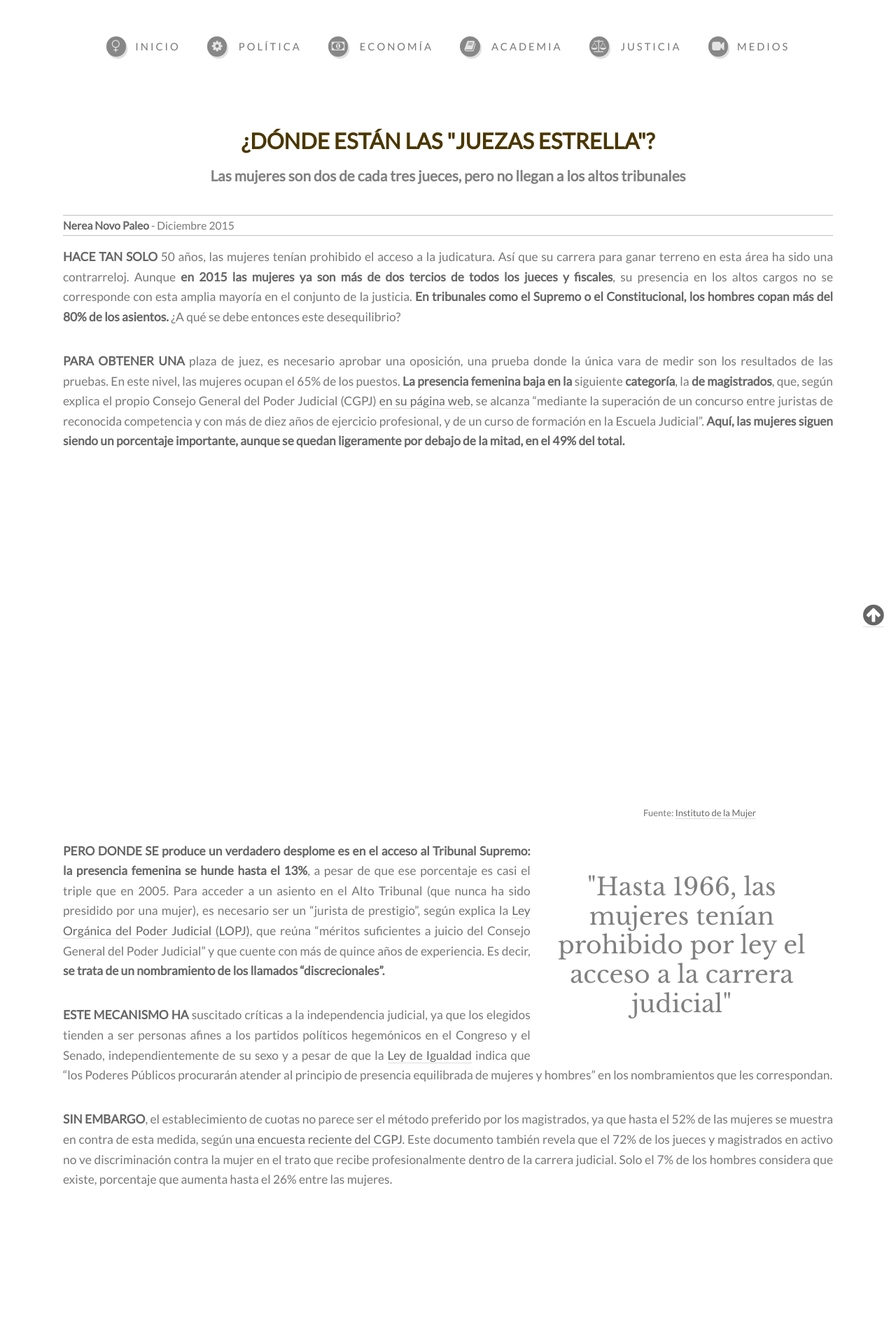
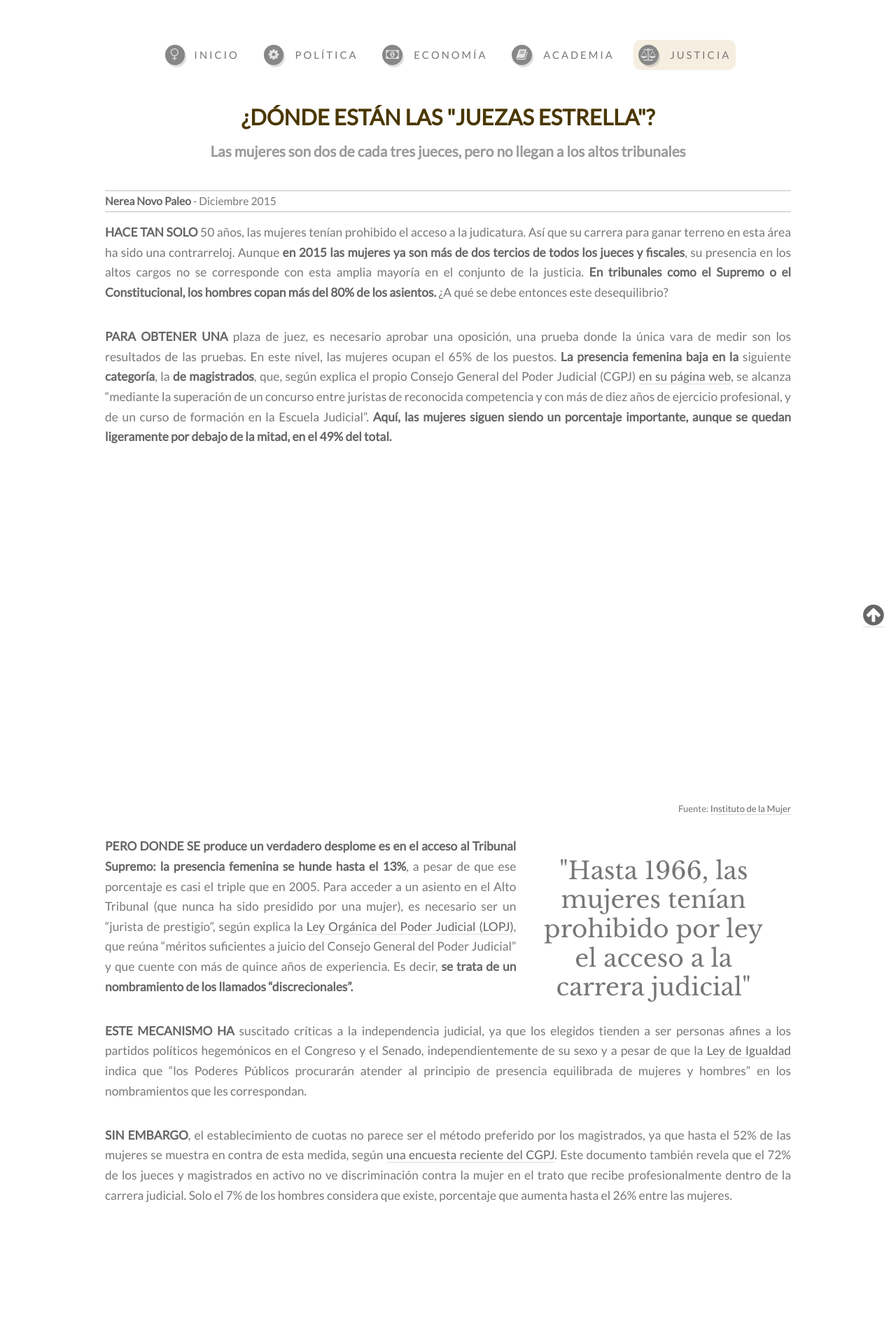
Before and after one commit to medialab-prado/3tpd-mapa-poder-femenino, a Jekyll site: the page built from justicia/carrera_judicial.html, in a window 1280 px wide. Shown: the top 1920 px of the page at 70% size. Built offline with Jekyll 4.4.1, drawn with Linux system fonts in a browser that asks for light colours.

Commit message:
En el menú se marca la opción seleccionada. Se agregó el video!!!. Ajustes en el ancho del container

```diff
--- a/_includes/menu.html
+++ b/_includes/menu.html
@@ -2,7 +2,7 @@
   <nav id="nav">
     <ul>
       <li><a class="icon fa-venus" href="{{ site.baseurl }}/index.html"><span>Inicio</span></a></li>
-      <li><a class="icon fa-cog" href="#">
+      <li {% if page.section =='politica' %} class="selected" {% endif %}><a class="icon fa-cog" href="{{ site.baseurl }}/politica/mundo.html">
         <span>Política</span></a>
         <ul>
           <li><a href="{{ site.baseurl }}/politica/partidos.html">Partidos Políticos</a></li>
@@ -13,7 +13,7 @@
           <li><a href="{{ site.baseurl }}/politica/mundo.html">Mundo</a></li>
         </ul>
       </li>
-      <li><a class="icon fa-money" href="#">
+      <li {% if page.section =='economia' %} class="selected" {% endif %}><a class="icon fa-money" href="{{ site.baseurl }}/economia/espana.html">
       	<span>Economía</span></a>
       	<ul>
       	<li><a href="{{ site.baseurl }}/economia/espana.html">España</a></li>
@@ -22,21 +22,21 @@
       	<li><a href="{{ site.baseurl }}/economia/cuotas.html">Cuotas</a></li>
       	</ul>
       </li>
-      <li><a class="icon fa-book" href="#">
-      <span>Academia</span></a>
+      <li {% if page.section =='academia' %} class="selected" {% endif %}><a class="icon fa-book" href="{{ site.baseurl }}/academia/universidades.html">
+      <span>Academia</span> </a>
       <ul>
       	<li><a href="{{ site.baseurl }}/academia/reales_academias.html">Reales Academias</a></li>
       	<li><a href="{{ site.baseurl }}/academia/universidades.html">Universidades</a></li>
       	<li><a href="{{ site.baseurl }}/academia/testimonio.html">Un baño de realidad</a></li>
       </ul>
       </li>
-      <li><a class="icon fa-balance-scale" href="#">
+      <li {% if page.section =='justicia' %} class="selected" {% endif %}><a class="icon fa-balance-scale" href="{{ site.baseurl}}/justicia/carrera_judicial.html">
       	<span>Justicia</span></a>
       	<ul>
       		<li><a href="{{ site.baseurl}}/justicia/carrera_judicial.html">Carrera Judicial</a></li>
       		<li><a href="{{ site.baseurl}}/justicia/tribunal_constitucional.html">Tribunal Constitucional</a></li>
       	</ul>
       </li>
-      <li><a class="icon fa-video-camera" href="{{ site.baseurl }}/medios/"><span>Medios</span></a></li>
+      <li {% if page.section =='medios' %} class="selected" {% endif %}><a class="icon fa-video-camera" href="{{ site.baseurl }}/medios/"><span>Medios</span></a></li>
     </ul>
   </nav>
--- a/css/custom.css
+++ b/css/custom.css
@@ -2,12 +2,19 @@ body {
 	font-family: 'Lato', sans-serif;
 }
 
+h3{
+	color: #777;
+}
 article > section:first-child{
 	margin-top: 1em;
 }
 
 .container{
-	width: 1100px;
+	/* width: 1100px; */
+	width: 980px;
+}
+#header{
+	padding-bottom: 5em;
 }
 #header,#header-banner {
 	border-bottom: none;
@@ -26,13 +33,22 @@ article > section:first-child{
 	font-weight: bold;
 	padding-top: 2em;
 }
-
+#nav > ul > li {
+	padding: 7px;
+	margin: 5px 0.5em;
+}
+#nav > ul > li.selected{
+	background: #f6eee0;
+	border-radius: 10px;
+}
 #content > article {
 	border-top:none;
 	box-shadow:none;
 }
+#header-banner{
+	padding-top: 8em;
+}
 #header-banner #logo {
-	margin-top: 1em;
 }
 
 #features-wrapper {
@@ -149,68 +165,26 @@ article > section:first-child{
 	font-weight: bold;
 	text-align: center;
 	font-size: 1.2em;
-	color: #fff;
-	padding: 1em 20%;
+	color: #999;
+	padding: 0 10%;
 	margin-bottom: 2em;
 }
-.politica .subtitle{
-	background: #1c6047;
-}
-.politica .quote,
-.politica h3{
-	color: #1c6047;
-}
-
-.economia .subtitle{
-	background: #577b1c;
-}
-.economia .quote,
-.economia 	h3{
-	color: #577b1c;
-}
-
-.academia .subtitle{
-	background: #a99d3d;
-}
-.academia .quote,
-.academia h3{
-	color: #a99d3d;
-}
-
-.justicia .subtitle{
-	background: #9e8a00;
-}
-.justicia .quote,
-.justicia h3{
-	color: #9e8a00;
-}
-
-.medios .subtitle{
-	background: #a65f00;
-}
-.medios .quote,
-.medios h3{
-	color: #a65f00;
-}
-
 
 .visualization {
-	width: 80%;
+	/* width: 80%; */
 	margin: 1.5em auto !important;
 }
 .visualization-big {
-	width: 90%;
+	/* width: 90%; */
 }
 .quote{
 	float: right;
 	width: 33%;
 	margin: 10px 1em;
-	padding: 1em 0;
+	padding: 0.5em 0;
 	font-size: 200%;
 	font-family: 'Libre Baskerville', serif;
 	line-height: 1.2em;
-	border-top: 8px solid;
-	border-bottom: 8px solid;
 	text-align: center;
 }
 .quote.left{
@@ -254,21 +228,6 @@ article > section:first-child{
 	right: 1em;
 }
 
-/** Borrar */
-.subtitle{
-	background: none !important;
-	color: grey;
-	font-size: 1.2em;
-	padding: 0 10%;
-}
-.quote{
-	color: grey !important;
-	border: none;
-}
-.vertical ul li {
-	float:left;
-}
-/** /Borrar */
 
 /* Responsive styles */
 @media screen and (max-width: 736px){
```
Also changed, not shown: _includes/header-banner.html (+10 -5 lines).
